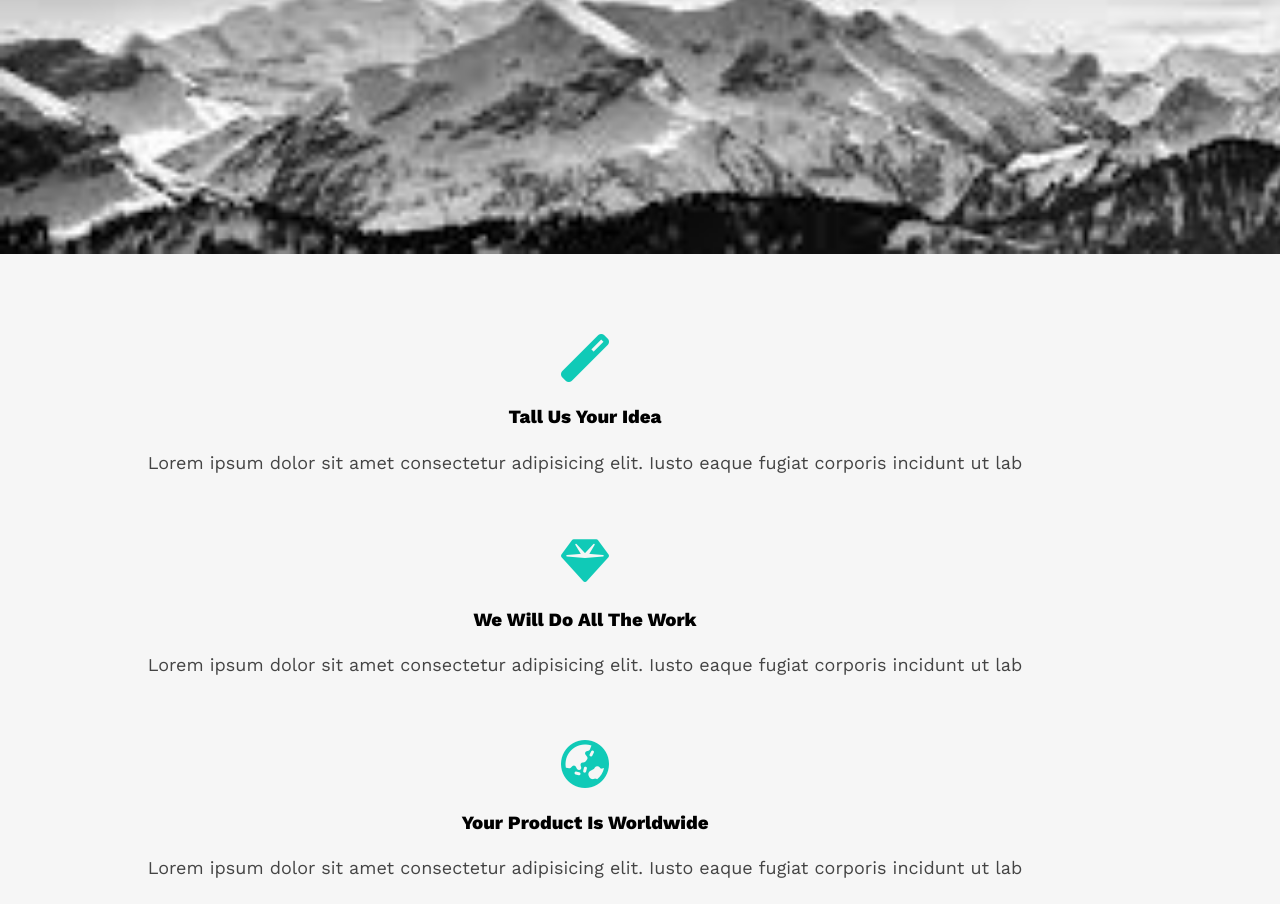
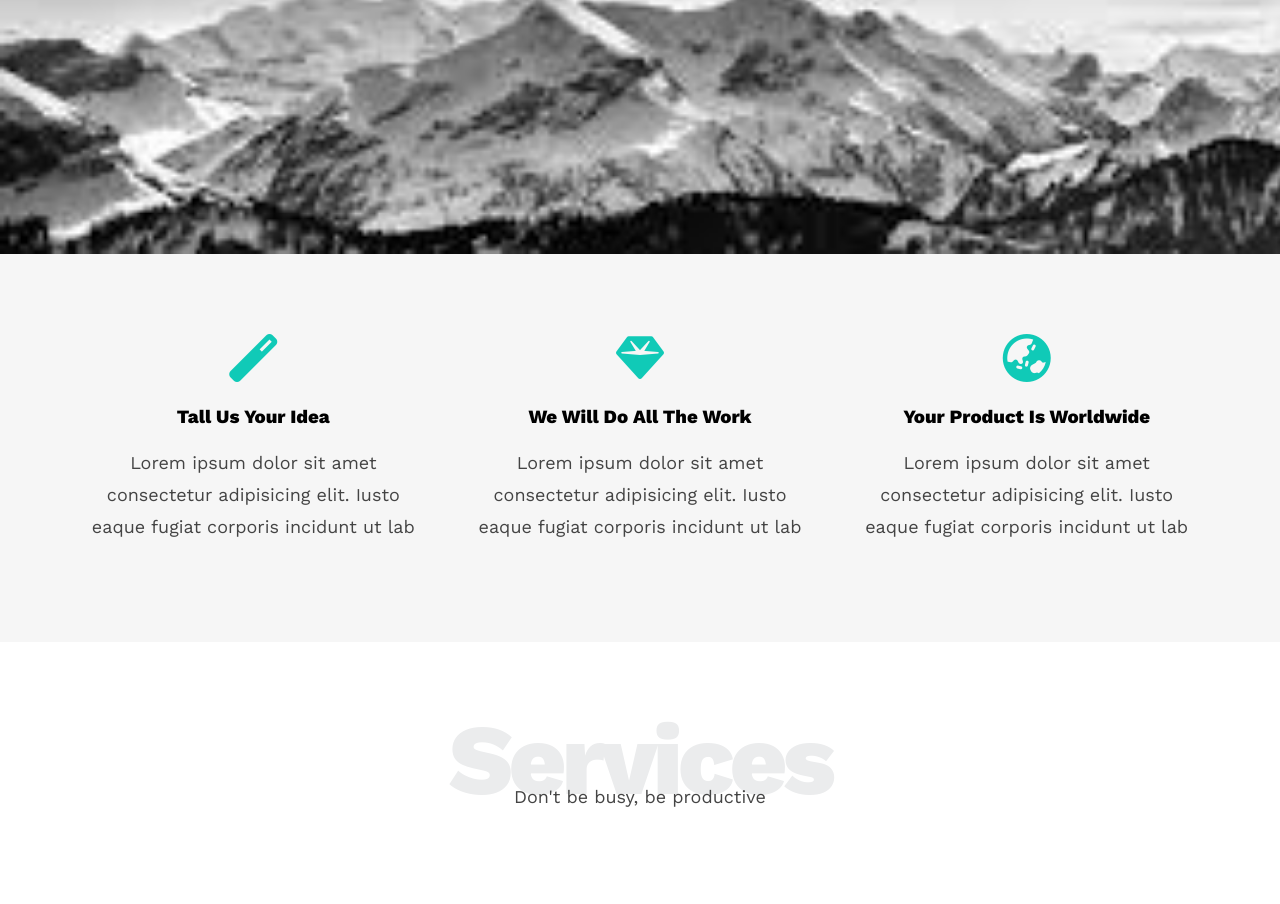
Before and after one commit to MayyarZidane/Leon-Template, a plain HTML site: page index.html in a window 1280 px wide. Shown: the part 546-1450 px from the top of the page. Drawn offline with nearby package versions, Linux system fonts and the light colour scheme.

Commit message:
FIX features grid does not work bug

```diff
--- a/index.html
+++ b/index.html
@@ -47,8 +47,8 @@
     </div>
     <!-- End Landing Section -->
     <!-- Start Features -->
-    <div class="features grid">
-        <div class="container">
+    <div class="features">
+        <div class="container grid">
             <div class="feat">
                 <i class="fas fa-magic fa-3x"></i>
                 <h3>Tall Us Your Idea</h3>
```
